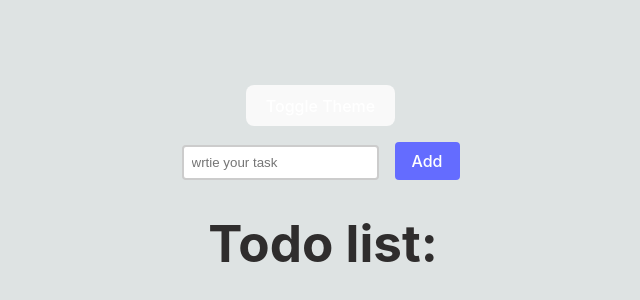
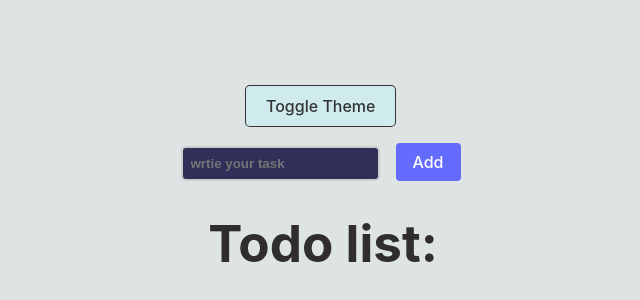
Before and after one commit to Merlin312/my-react-project, a React (Vite) app: page / in a window 1280 px wide. Shown: the part 206-506 px from the top of the page, without its empty margins (317-957 px from the left). Built offline with nearby package versions, Linux system fonts and the light colour scheme.

Commit message:
change style

```diff
--- a/src/projects/todo/components/todoItem/ChangeTheme.jsx
+++ b/src/projects/todo/components/todoItem/ChangeTheme.jsx
@@ -18,8 +18,12 @@ const ChangeTheme = () => {
 
   return (
     <div>
-      <button onClick={toggleTheme}>Toggle Theme</button>
-      {/* <h1>Theme: {theme}</h1> */}
+      <button
+        className={`btnTheme ${theme === 'light' ? 'btnLight' : 'btnDark'}`}
+        onClick={toggleTheme}
+      >
+        Toggle Theme
+      </button>
     </div>
   );
 };
--- a/src/projects/todo/style/ChangeTheme.css
+++ b/src/projects/todo/style/ChangeTheme.css
@@ -1,8 +1,63 @@
+/* Змінні */
+:root {
+  --light-bg-color: rgb(222, 227, 227);
+  --light-text-color: rgb(47, 45, 45);
+  --dark-bg-color: rgb(41, 45, 45);
+  --dark-text-color: antiquewhite;
+  --primary-color: #4caf50;
+  --hover-color: #45a049;
+}
+
+/* Загальні стилі */
+.btnTheme {
+  font-size: 16px;
+  padding: 10px 20px;
+  cursor: pointer;
+  border: none;
+  border-radius: 5px;
+  animation: pulse 1s 10;
+}
+
+/* Стилі для світлої теми */
 .light-theme {
-  background-color: rgb(222, 227, 227);
-  color: rgb(47, 45, 45);
+  background-color: var(--light-bg-color);
+  color: var(--light-text-color);
 }
+
+.btnLight {
+  background-color: rgb(208, 235, 237);
+  border: 1px solid #333;
+  color: #333;
+}
+
+/* Стилі для темної теми */
 .dark-theme {
-  background-color: rgb(41, 45, 45);
-  color: antiquewhite;
+  background-color: var(--dark-bg-color);
+  color: var(--dark-text-color);
 }
+
+.btnDark {
+  background-color: #3d5257;
+  color: white;
+}
+
+/* Стилі при наведенні на кнопку */
+.btnTheme:hover {
+  background-color: var(--hover-color);
+}
+
+/* Пульсуюча анімація */
+@keyframes pulse {
+  0% {
+    transform: scale(1);
+    box-shadow: 0 0 0 0 rgba(0, 123, 255, 0.7);
+  }
+  70% {
+    transform: scale(1.05);
+    box-shadow: 0 0 0 10px rgba(0, 123, 255, 0);
+  }
+  100% {
+    transform: scale(1);
+    box-shadow: 0 0 0 0 rgba(0, 123, 255, 0);
+  }
+}
--- a/src/projects/todo/style/TodoForm.css
+++ b/src/projects/todo/style/TodoForm.css
@@ -1,9 +1,12 @@
 input[type='text'] {
   flex: 1;
   padding: 0.5rem;
-  border-radius: 4px;
+  border-radius: 5px;
   border: 2px solid #ccc;
+  font-weight: bold; /* Встановлюємо текст жирним */
   margin-right: 1rem;
+  color: #ccc;
+  background-color: #2f2f5a;
 }
 
 button[type='submit'] {
@@ -15,6 +18,11 @@ button[type='submit'] {
   border-radius: 4px;
   cursor: pointer;
 }
+input[type='text']:hover {
+  transform: scale(1.015);
+  background-color: #393963;
+  border-radius: 6px;
+}
 input[type='text']:focus {
   border-color: #646cff;
   outline: none;
--- a/src/projects/todo/style/TodoList.css
+++ b/src/projects/todo/style/TodoList.css
@@ -1,34 +1,26 @@
-li {
-  display: flex;
-  align-items: center;
-  justify-content: space-between;
-  padding: 0.5rem;
-  border-bottom: 1px solid #ccc;
-  font-weight: bold;
+ul {
+  list-style-type: none;
+  padding: 0;
 }
 
-li:last-child {
-  border-bottom: none;
-}
-
-li input[type='checkbox'] {
-  margin-right: 1rem;
-}
-
-span {
-  flex: 1;
-}
-
-.completed {
-  text-decoration: line-through;
+li {
+  background-color: #f3f3f3;
+  border-radius: 8px;
+  margin-bottom: 8px;
+  padding: 10px;
+  box-shadow: 2px 2px 8px rgba(0, 0, 0, 0.1);
 }
 
 .delete-button {
   background-color: #f34336;
   color: #fff;
-  border: none;
-  margin-left: 10px;
   padding: 0.5rem 1rem;
   border-radius: 4px;
   cursor: pointer;
+  box-shadow: 2px 2px 4px rgba(0, 0, 0, 0.2); /* Додано тінь до кнопки видалення */
+  transition: background-color 0.3s ease;
 }
+
+.delete-button:hover {
+  background-color: #ff6666;
+}
```
